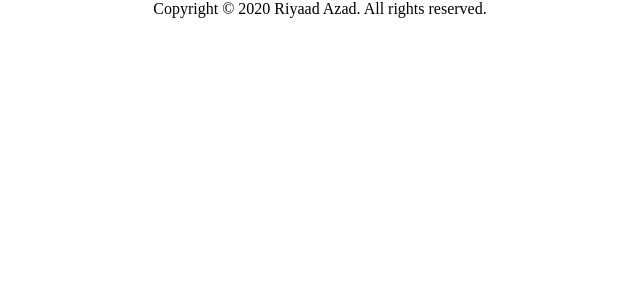
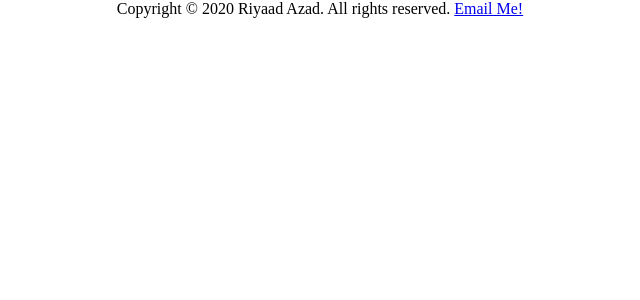
Before and after one commit to riyaadazad/riyaadazad.github.io, a Jekyll site: the page built from index.html, in a window 1280 px wide. Shown: the top 300 px of the page, without its empty margins (320-960 px from the left). Built offline with Jekyll 4.4.1, drawn with Linux system fonts in a browser that asks for light colours.

Commit message:
Add email link

```diff
--- a/_includes/footer.html
+++ b/_includes/footer.html
@@ -2,4 +2,6 @@
 
     {{ site.copyright }}
 
+    <a href="mailto:azad.riyaad@gmail.com">Email Me!</a>
+
 </footer>
```
